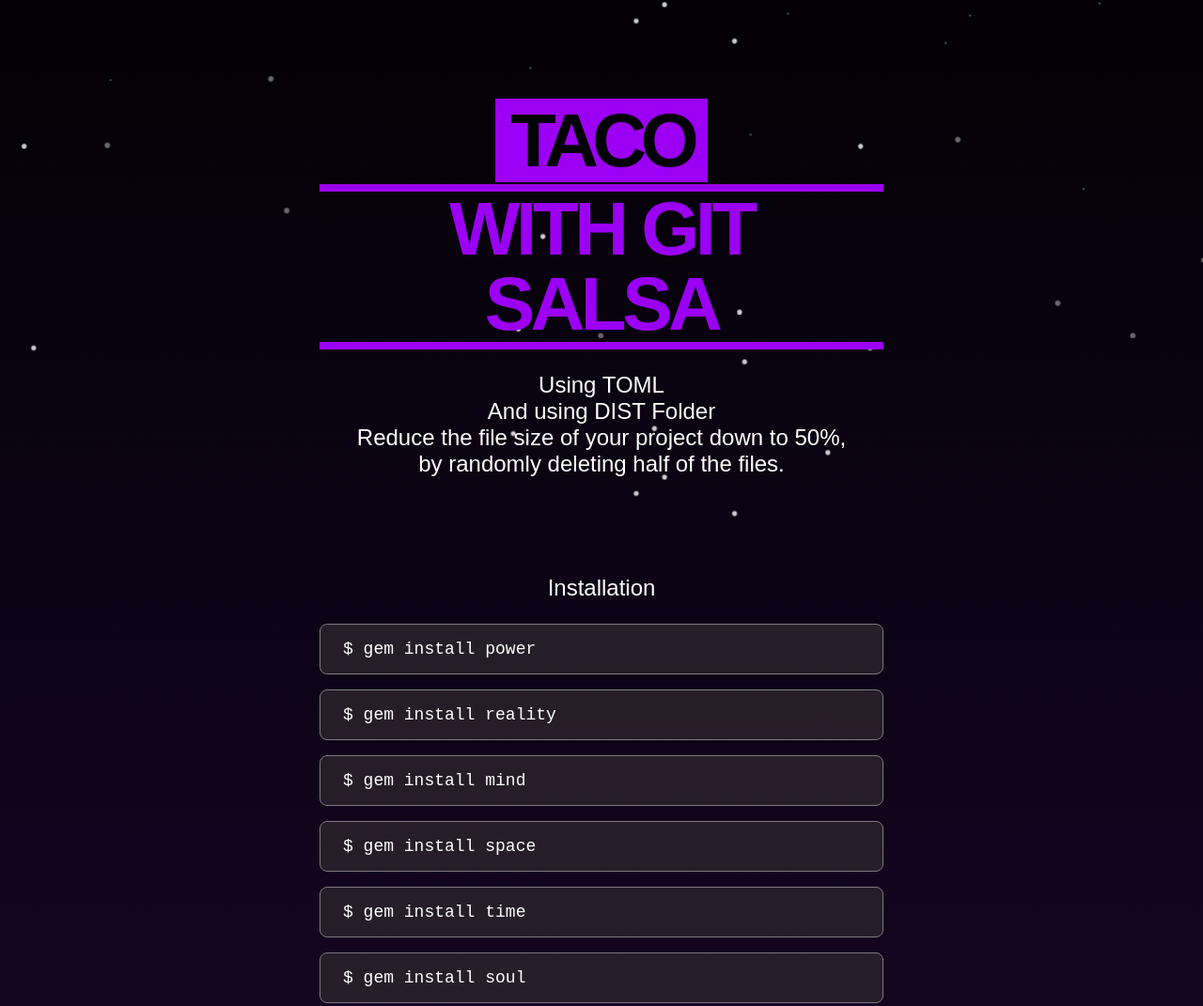
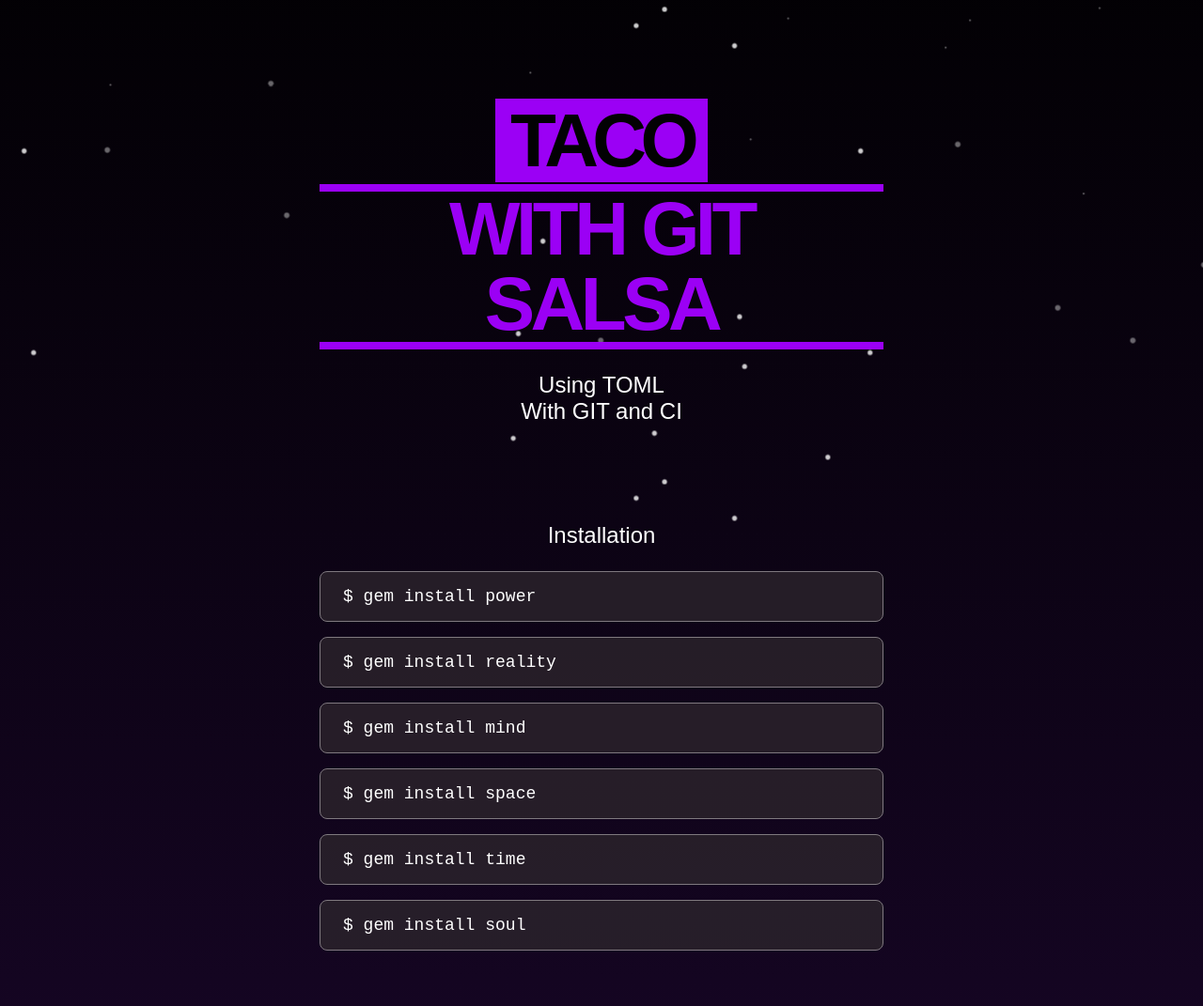
Before and after one commit to shadyrudy/stoic-panini, a plain HTML site: page dist/index.html in a window 1280 px wide. Shown: the top 1071 px of the page at 94% size. Drawn offline with Linux system fonts and the light colour scheme; a web font is replaced by a local one.

Commit message:
Added CI and GIT into the index.html

```diff
--- a/dist/index.html
+++ b/dist/index.html
@@ -23,9 +23,7 @@
         <h1><span class="title-marvel">Taco</span> <span class="title-studios">with GIT Salsa</span></h1>
         <h2>
           Using TOML <br>
-          And using DIST Folder<br>
-          Reduce the file size of your project down to 50%, <br />
-          by randomly deleting half of the files.
+          With GIT and CI<br>
         </h2>
       </div>
       <div class="installation-instructions">
```
